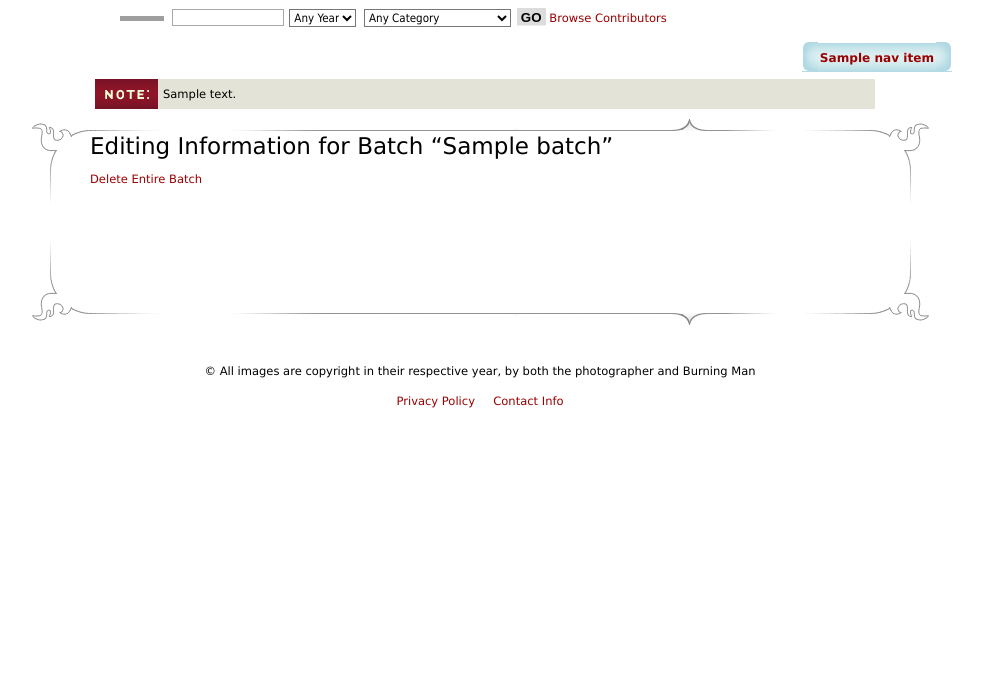
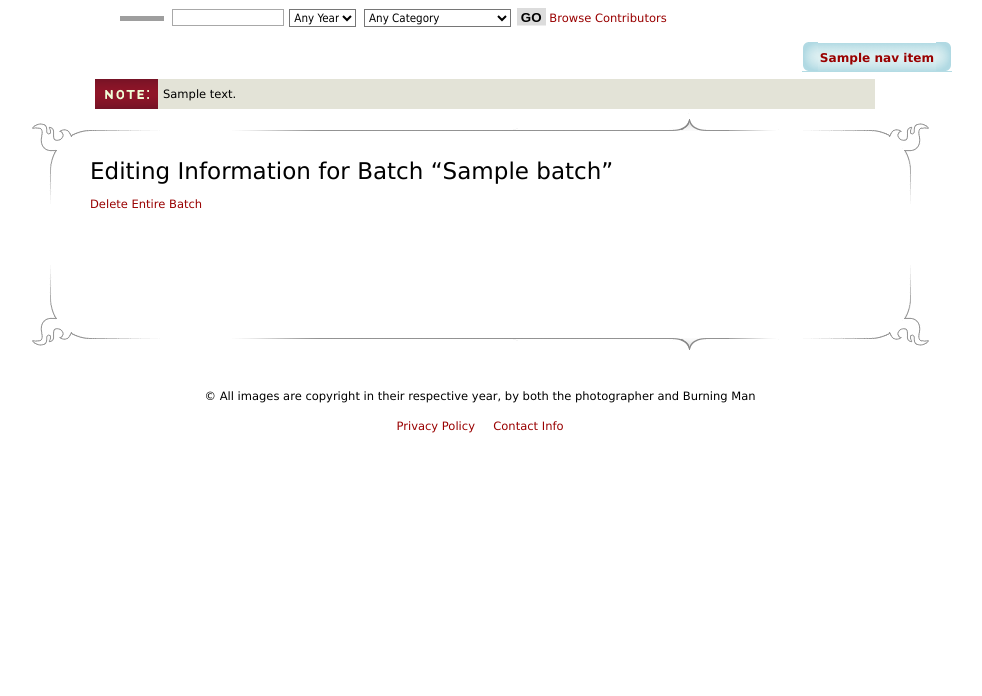
Before and after one commit to rafrombrc/bm.gallery, a Django app: template src/bm.gallery/bm/gallery/templates/gallery/batch_edit.html in a window 1280 px wide. Shown: the part 449-1145 px from the top of the page, without its empty margins (160-1142 px from the left). Before the commit the page ends 857 px from the top, so only its background shows below. Run offline with Django 3.2, Linux system fonts and the light colour scheme; the template is opened without the code that fills it: most values are stand-ins (such as "Sample title", 1, 10 or a date in 2020); some libraries are stand-ins or nearby versions; grey boxes are pictures that could not be loaded.

Commit message:
CSS Tweaks

```diff
--- a/src/bm.gallery/bm/gallery/static/css/style.css
+++ b/src/bm.gallery/bm/gallery/static/css/style.css
@@ -79,7 +79,7 @@ a img {
 #well-wrapper {
     background: url(/static/content-header-bg.gif) no-repeat center -15px;
     width: 100%;
-    padding-top:22px;
+    padding-top:47px;
     min-height: 100px;
 }
 
@@ -615,6 +615,7 @@ a.listingPrevious img {
 	text-align: right;
 	width: auto;
 	margin: 0 3px 20px 0;
+        padding-bottom: 10px;
 }
 
 #contrib-mod-nav li {
@@ -632,7 +633,7 @@ a.listingPrevious img {
 
 #contrib-mod-nav li a {
 	font-size: 1.05em;
-	padding: 6px 0;
+	padding: 7px 0 !important;
 	margin: 0 2px;
 	font-weight: bold;
 	text-decoration: none;
--- a/src/bm.gallery/bm/gallery/templates/gallery/batch_edit.html
+++ b/src/bm.gallery/bm/gallery/templates/gallery/batch_edit.html
@@ -12,7 +12,7 @@
 {% endblock %}
 
 {% block content %}
-<h1>Editing Information for Batch &ldquo;{{ batch.name }}&rdquo;</h1>
+<h1 class='spaced'>Editing Information for Batch &ldquo;{{ batch.name }}&rdquo;</h1>
 {% if photoforms or articleforms or videoforms %}
 <p>
   Fill in the fields below for each of your uploaded items, and then click &ldquo;Save Information&rdquo;.
--- a/src/bm.gallery/bm/gallery/templates/gallery/index.html
+++ b/src/bm.gallery/bm/gallery/templates/gallery/index.html
@@ -1,4 +1,10 @@
 {% extends "gallery/base.html" %}
+
+{% block extra-head %}
+<style type="text/css">
+body #well-wrapper { padding-top: 22px; }
+</style>
+{% endblock %}
 
 {% block content %}
 
```
